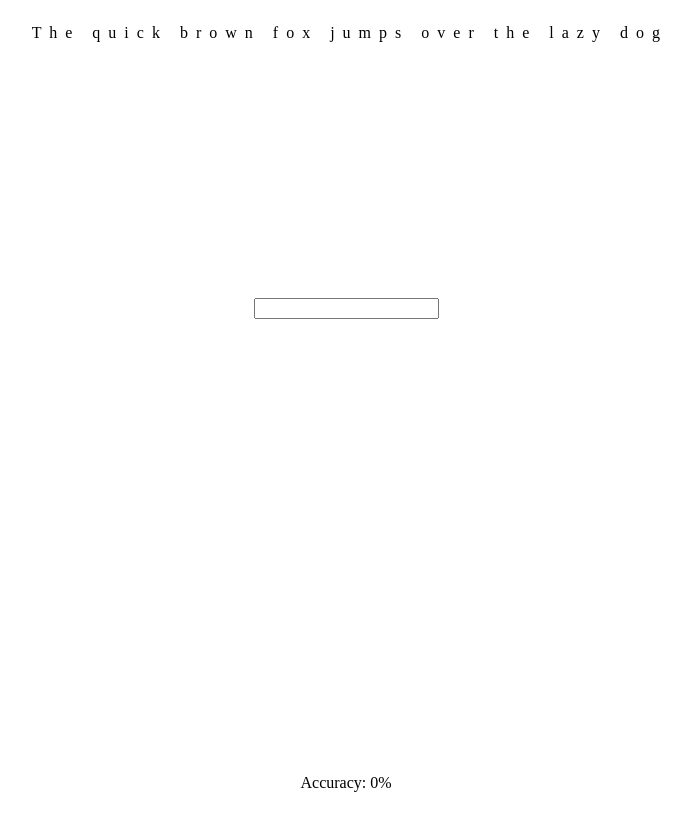
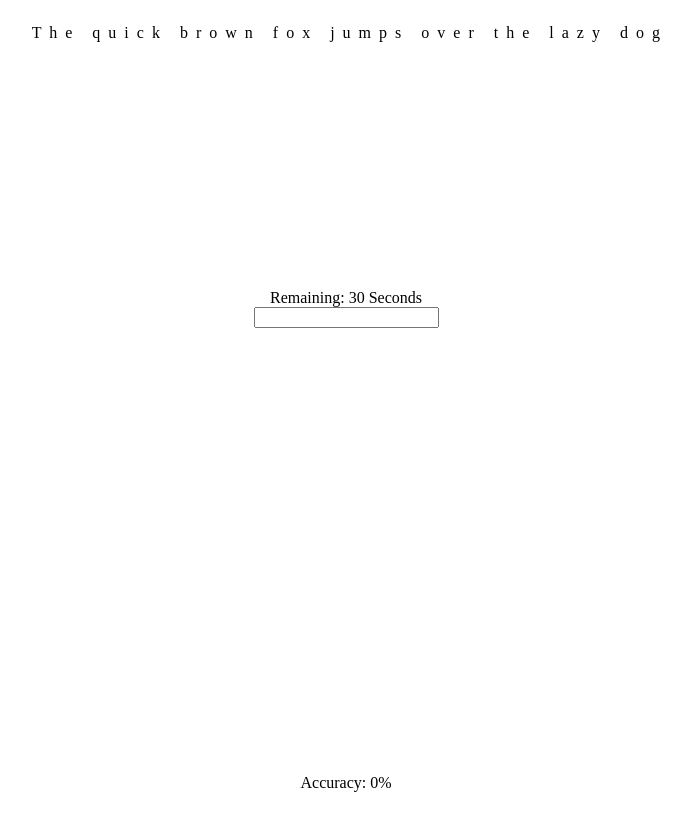
Before and after one commit to lvonnied/speed-typing-game, an Angular app: page /home in a window 1280 px wide. Shown: the whole page, without its empty margins (294-985 px from the left). Built offline with nearby package versions, Linux system fonts and the light colour scheme.

Commit message:
added label and variable for countdown

```diff
--- a/src/app/home/home.component.html
+++ b/src/app/home/home.component.html
@@ -7,6 +7,7 @@
     </p>
   </div>
   <div class='input-container'>
+    <label for='typingInput'>Remaining: {{time}} Seconds</label>
     <form id='speedTypingForm'>
       <input type='text' id="speedTypingInput" [(ngModel)]="userInput" (input)="compareInput()" name="typingInput" />
     </form>
--- a/src/app/home/home.component.ts
+++ b/src/app/home/home.component.ts
@@ -14,6 +14,7 @@ export class HomeComponent {
   userInput = '';
   map: { char: string; color: string }[] = [];
   accuracy = 0;
+  time = 30;
 
   constructor() {
     // Initialize the map array with the sample text
```
